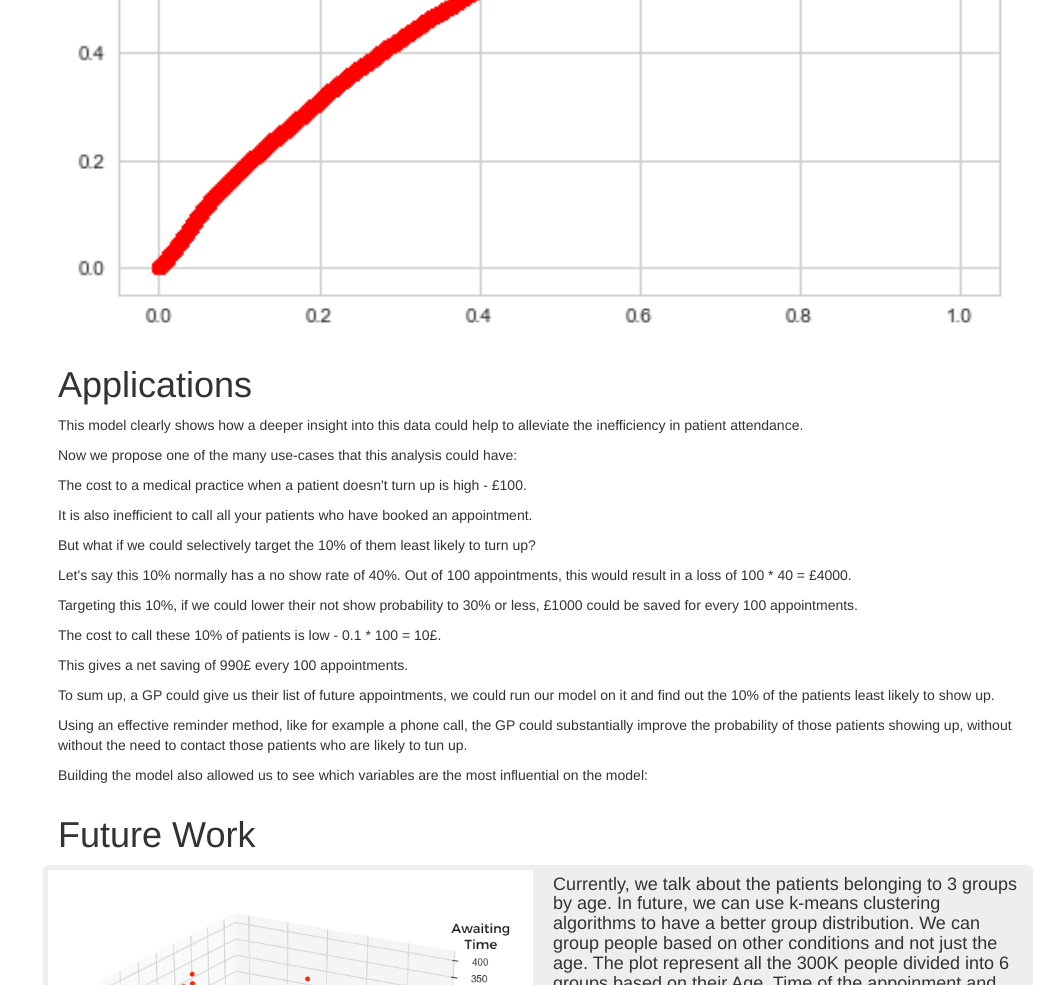
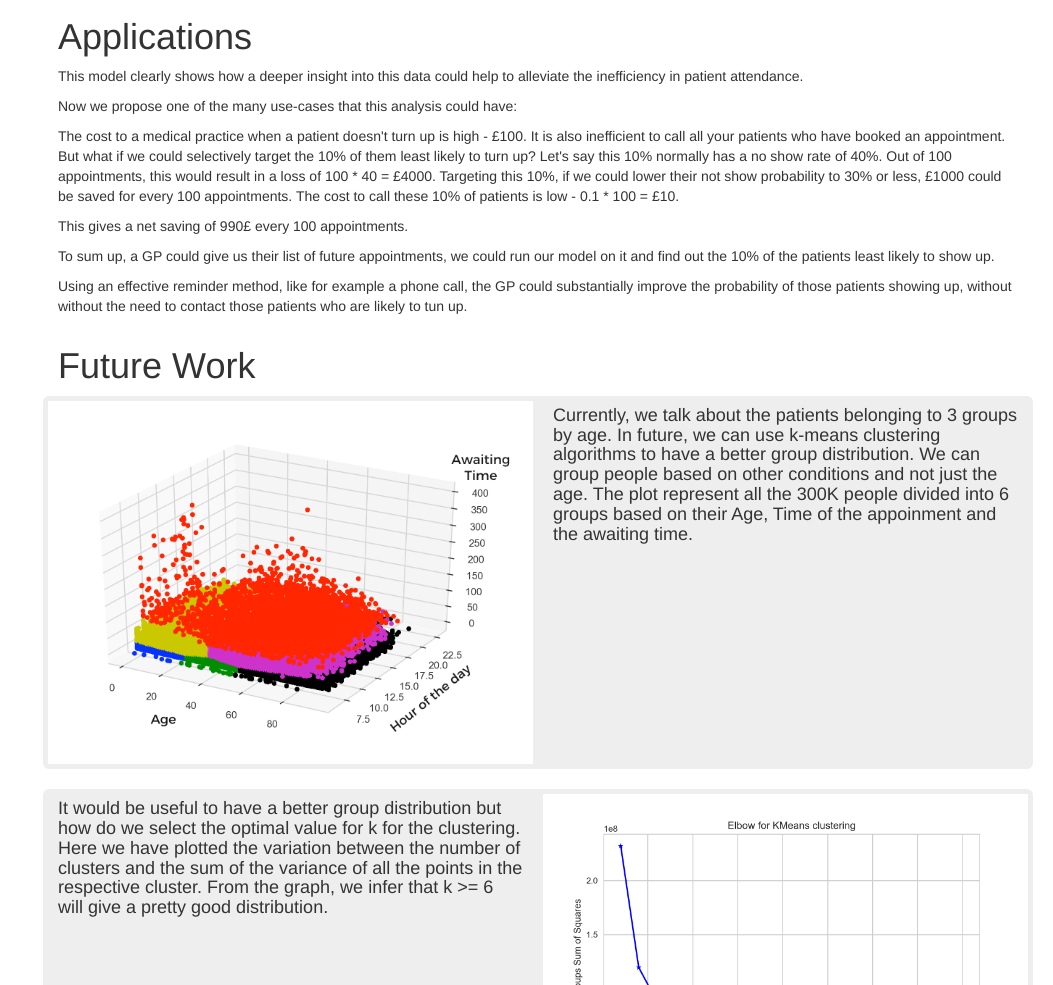
Before and after one commit to ichealthhack/TurnUp, a website: page html/index.pug in a window 1280 px wide. Shown: the part 4248-5233 px from the top of the page, without its empty margins (227-1280 px from the left). Drawn offline with nearby package versions, Linux system fonts and the light colour scheme; files that its build step writes are made by us from their sources.

Commit message:
Group paragraphs

```diff
--- a/html/index.pug
+++ b/html/index.pug
@@ -113,27 +113,21 @@ html(lang='en')
               p The first one was AWS Machine Learning API, which gave us a AUC of 0.608, which is a acceptable result.
               p However, at the end we preferred to write ourselves the code using python libraries, which made customisation much easier.
               We went for a Bayesian model that gave us a still reasonably good AUC of 0.58.
-              img.graph(src='./images/AUC.png')
+              br
+              .col-lg-6.col-lg-offset-3
+                img.graph(src='./images/AUC.png')
 
           .row#applications
             .col-lg-12
               h1 Applications
               p This model clearly shows how a deeper insight into this data could help to alleviate the inefficiency in patient attendance.
               p Now we propose one of the many use-cases that this analysis could have:
-              p The cost to a medical practice when a patient doesn't turn up is high - £100.
-              p It is also inefficient to call all your patients who have booked an appointment.
-              p But what if we could selectively target the 10% of them least likely to turn up?
-              p Let's say this 10% normally has a no show rate of 40%. Out of 100 appointments, this would result in a loss of 100 * 40 = £4000.
-              p Targeting this 10%, if we could lower their not show probability to 30% or less, £1000 could be saved for every 100 appointments.
-              p The cost to call these 10% of patients is low - 0.1 * 100 = 10£.
+              p The cost to a medical practice when a patient doesn't turn up is high - £100. It is also inefficient to call all your patients who have booked an appointment. But what if we could selectively target the 10% of them least likely to turn up? Let's say this 10% normally has a no show rate of 40%. Out of 100 appointments, this would result in a loss of 100 * 40 = £4000. Targeting this 10%, if we could lower their not show probability to 30% or less, £1000 could be saved for every 100 appointments. The cost to call these 10% of patients is low - 0.1 * 100 = £10.
               p This gives a net saving of 990£ every 100 appointments.
               p
               p To sum up, a GP could give us their list of future appointments, we could run our model on it and find out the 10% of the patients least likely to show up.
               p Using an effective reminder method, like for example a phone call, the GP could substantially improve the probability of those patients showing up, without without the need to contact those patients who are likely to tun up.
 
-
-              p Building the model also allowed us to see which variables are the most influential on the model:
-              p
 
           .row#future
             .col-lg-12
```
